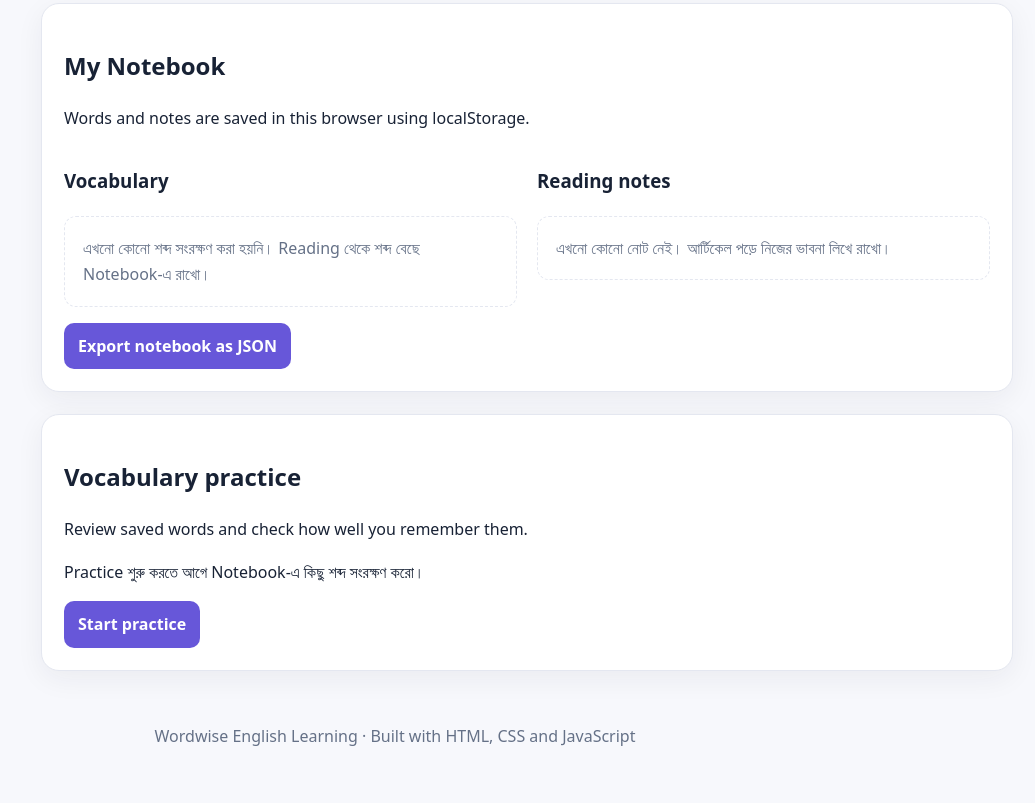
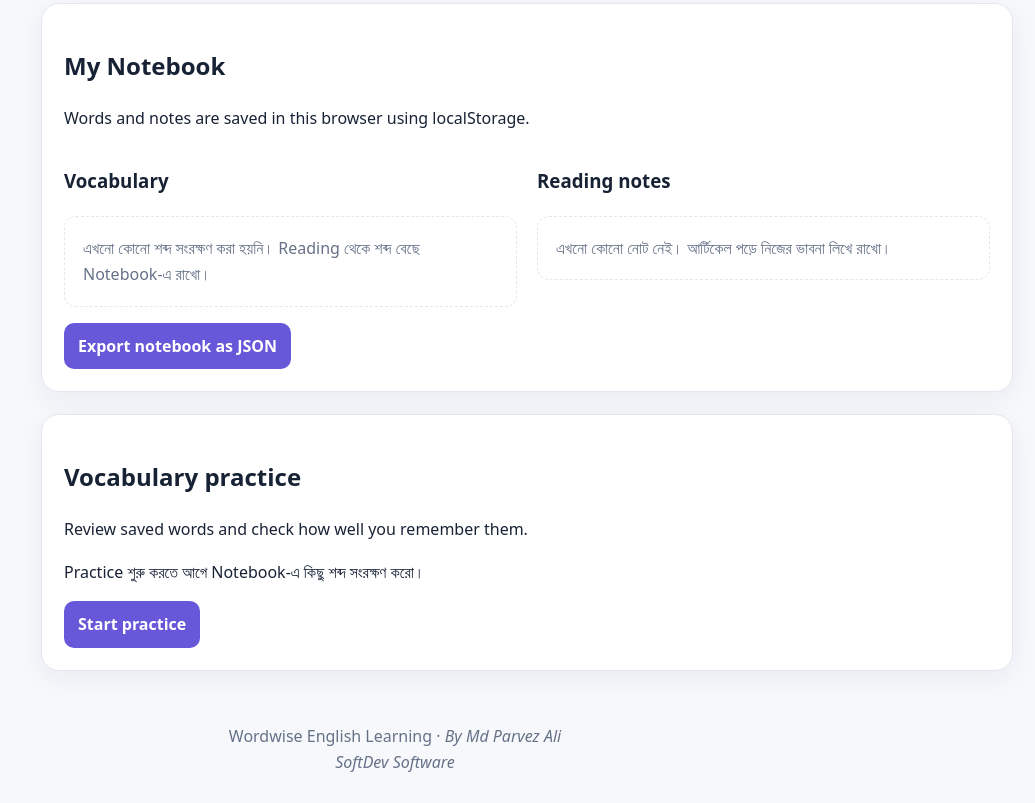
Before and after one commit to parvez25903/wordrise-render, a plain HTML site: page index.html in a window 1280 px wide. Shown: the part 1251-2054 px from the top of the page, without its empty margins (245-1280 px from the left). Before the commit the page ends 2028 px from the top, so only its background shows below. Drawn offline with Linux system fonts and the light colour scheme; no server answers.

Commit message:
Update index.html

```diff
--- a/index.html
+++ b/index.html
@@ -13,4 +13,4 @@
 <section id="reader" class="reader hidden"><div class="reader-toolbar"><button id="backBtn" class="secondary">← Back to library</button><div class="font-controls" role="group" aria-label="লেখার সাইজ"><button type="button" id="fontDownBtn" class="secondary" aria-label="লেখা ছোট করুন" title="লেখা ছোট করুন">A−</button><span id="fontSizeLabel" class="font-size-label" aria-live="polite">18px</span><button type="button" id="fontUpBtn" class="secondary" aria-label="লেখা বড় করুন" title="লেখা বড় করুন">A+</button><button type="button" id="fontResetBtn" class="secondary" title="ডিফল্ট সাইজ">Reset</button></div></div><article id="articleBody"></article><div class="word-save"><h3>Save a word or phrase</h3><div class="inline"><input id="wordInput" placeholder="Word or phrase"><input id="meaningInput" placeholder="Meaning / example"><button id="saveWordBtn">Save</button></div></div><div class="word-save"><h3>Quick note</h3><textarea id="noteInput" rows="3" placeholder="Write your thoughts or a sentence…"></textarea><button id="saveNoteBtn">Save note</button></div></section>
 <section id="notebook" class="panel"><h2>My Notebook</h2><p>Words and notes are saved in this browser using localStorage.</p><div class="two-col"><div><h3>Vocabulary</h3><div id="vocabList"></div></div><div><h3>Reading notes</h3><div id="notesList"></div></div></div><button id="exportBtn" class="secondary">Export notebook as JSON</button></section>
 <section id="practice" class="panel"><h2>Vocabulary practice</h2><p>Review saved words and check how well you remember them.</p><div id="practiceBox"><p>Save some vocabulary first, then start practice.</p></div><button id="practiceBtn">Start practice</button></section>
-</section></main><footer>Wordwise English Learning · Built with HTML, CSS and JavaScript</footer><script src="app.js"></script></body></html>
+</section></main><footer>Wordwise English Learning · <i>By Md Parvez Ali <br/>SoftDev Software</i></footer><script src="app.js"></script></body></html>
```
